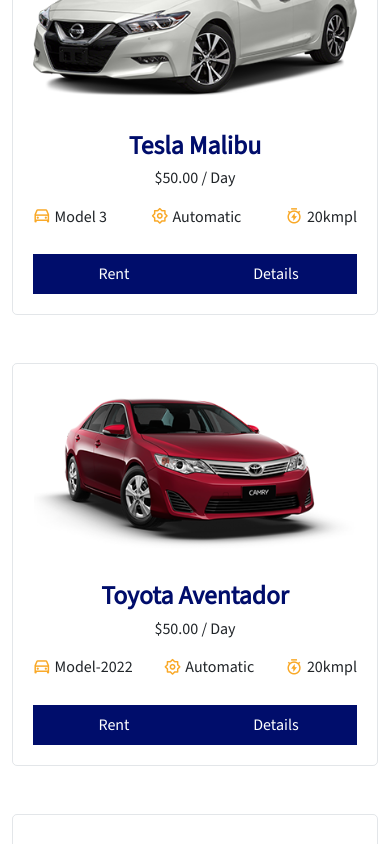
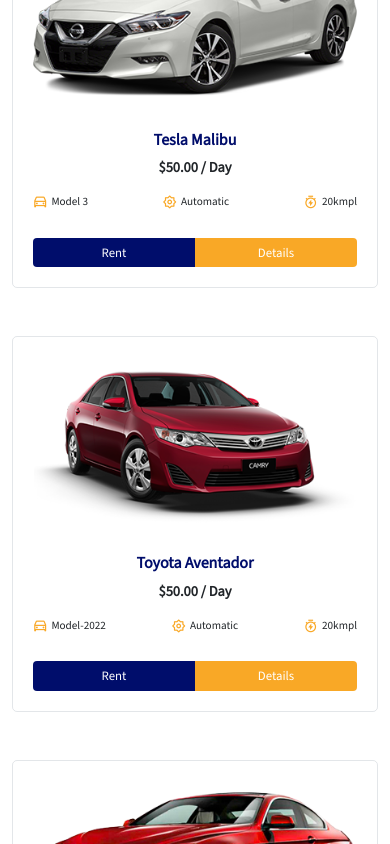
Before and after one commit to navanee1609/car-rent, a React (Create React App) app: page /home in a window 390 px wide. Shown: the part 3180-4024 px from the top of the page. Built offline with nearby package versions, Linux system fonts and the light colour scheme.

Commit message:
completed styling for cars

```diff
--- a/src/styles/car-item.css
+++ b/src/styles/car-item.css
@@ -31,3 +31,74 @@
   .car__item-btn a:hover {
     color: #fff;
   }
+
+  /* details */
+
+  .car__btn-details {
+    background: #f9a826;
+    border-radius: 0px 4px 4px 0px;
+  }
+
+  .car__btn-rent {
+    border-radius: 4px 0px 0px 4px;
+  }
+
+  .car__item-content h4 {
+    font-size: 1.8rem;
+  }
+
+  .car__item-content h6 {
+    font-size: 1.2rem;
+    font-weight: 600;
+  }
+
+
+  /* media queries */
+
+  @media only screen and (max-width: 992px) {
+    .car__item h4 {
+      font-size: 1.1rem;
+      margin-bottom: 0;
+    }
+
+    .car__item h6 {
+      font-size: 1rem;
+      margin-top: 10px;
+    }
+
+    .car__item-info {
+      flex-wrap: wrap;
+    }
+
+    .car__item-info span {
+      font-size: 0.8rem;
+      justify-content: space-between;
+    }
+
+    .car__item-btn {
+      padding: 5px 10px;
+      font-size: 0.9rem;
+    }
+  }
+
+  @media only screen and (max-width: 768px) {
+    .car__item h4 {
+      font-size: 1rem;
+    }
+
+    .car__item h6 {
+      font-size: 0.9rem;
+    }
+
+    .car__item-info span {
+      font-size: 0.7rem;
+    }
+
+    .car__item-info span i {
+      font-size: 0.9rem;
+    }
+
+    .car__item-btn {
+      font-size: 0.8rem;
+    }
+  }
```
